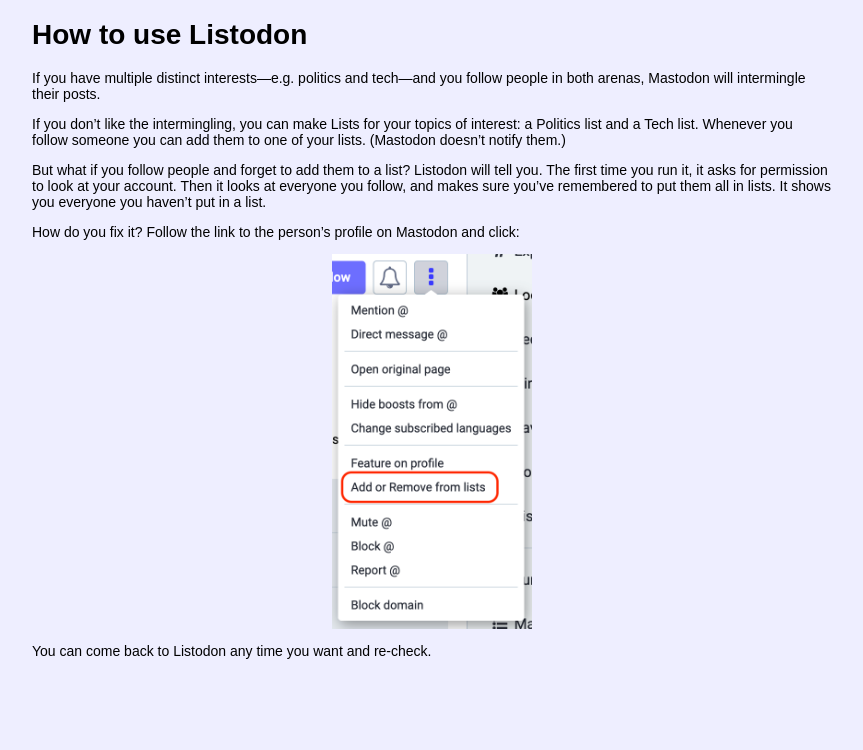
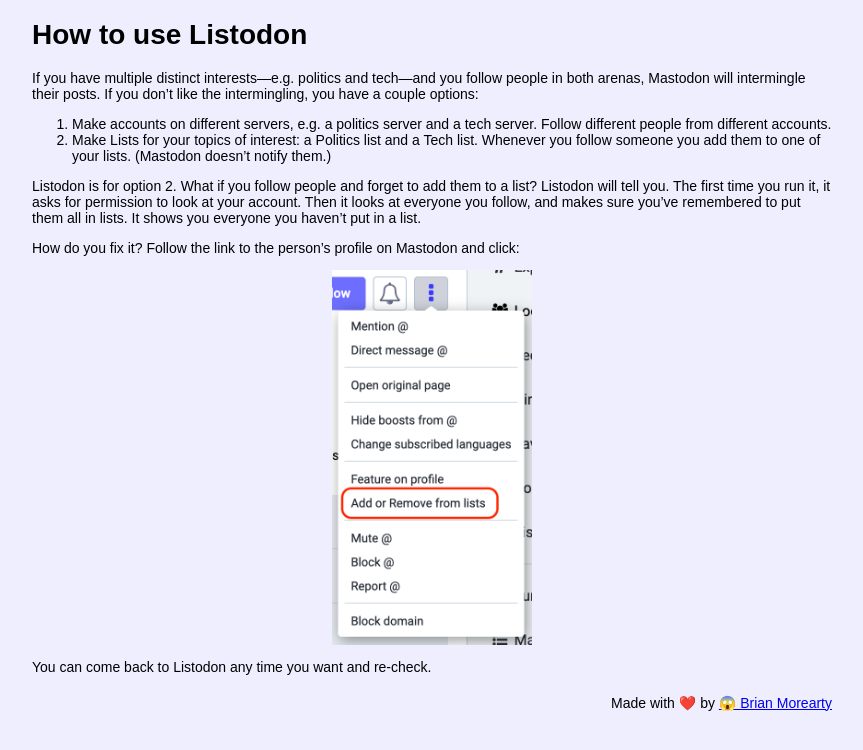
Before and after one commit to BMorearty/listodon, a SvelteKit app: page /help in a window 1280 px wide. Shown: the top 750 px of the page, without its empty margins (208-1071 px from the left). Built offline with nearby package versions, Linux system fonts and the light colour scheme.

Commit message:
Update the help

```diff
--- a/src/routes/help/+page.svelte
+++ b/src/routes/help/+page.svelte
@@ -1,22 +1,31 @@
 <h1>How to use Listodon</h1>
 <p>
   If you have multiple distinct interests—e.g. politics and tech—and you follow people in both
-  arenas, Mastodon will intermingle their posts.
+  arenas, Mastodon will intermingle their posts. If you don’t like the intermingling, you have a
+  couple options:
 </p>
+<ol>
+  <li>
+    Make accounts on different servers, e.g. a politics server and a tech server. Follow different
+    people from different accounts.
+  </li>
+  <li>
+    Make Lists for your topics of interest: a Politics list and a Tech list. Whenever you follow
+    someone you add them to one of your lists. (Mastodon doesn’t notify them.)
+  </li>
+</ol>
 <p>
-  If you don’t like the intermingling, you can make Lists for your topics of interest: a Politics
-  list and a Tech list. Whenever you follow someone you can add them to one of your lists. (Mastodon
-  doesn’t notify them.)
-</p>
-<p>
-  But what if you follow people and forget to add them to a list? Listodon will tell you. The first
-  time you run it, it asks for permission to look at your account. Then it looks at everyone you
-  follow, and makes sure you’ve remembered to put them all in lists. It shows you everyone you
-  haven’t put in a list.
+  Listodon is for option 2. What if you follow people and forget to add them to a list? Listodon
+  will tell you. The first time you run it, it asks for permission to look at your account. Then it
+  looks at everyone you follow, and makes sure you’ve remembered to put them all in lists. It shows
+  you everyone you haven’t put in a list.
 </p>
 <p>How do you fix it? Follow the link to the person’s profile on Mastodon and click:</p>
 <img src="help.png" class="helpimage" alt="In Mastodon, click Add or Remove from lists" />
 <p>You can come back to Listodon any time you want and re-check.</p>
+<div class="madeby">
+  Made with ❤️ by <a href="https://techhub.social/@BMorearty">😱 Brian Morearty</a>
+</div>
 
 <style>
   .helpimage {
@@ -25,4 +34,8 @@
     margin-left: auto;
     margin-right: auto;
   }
+  .madeby {
+    margin-top: 20px;
+    text-align: right;
+  }
 </style>
```
